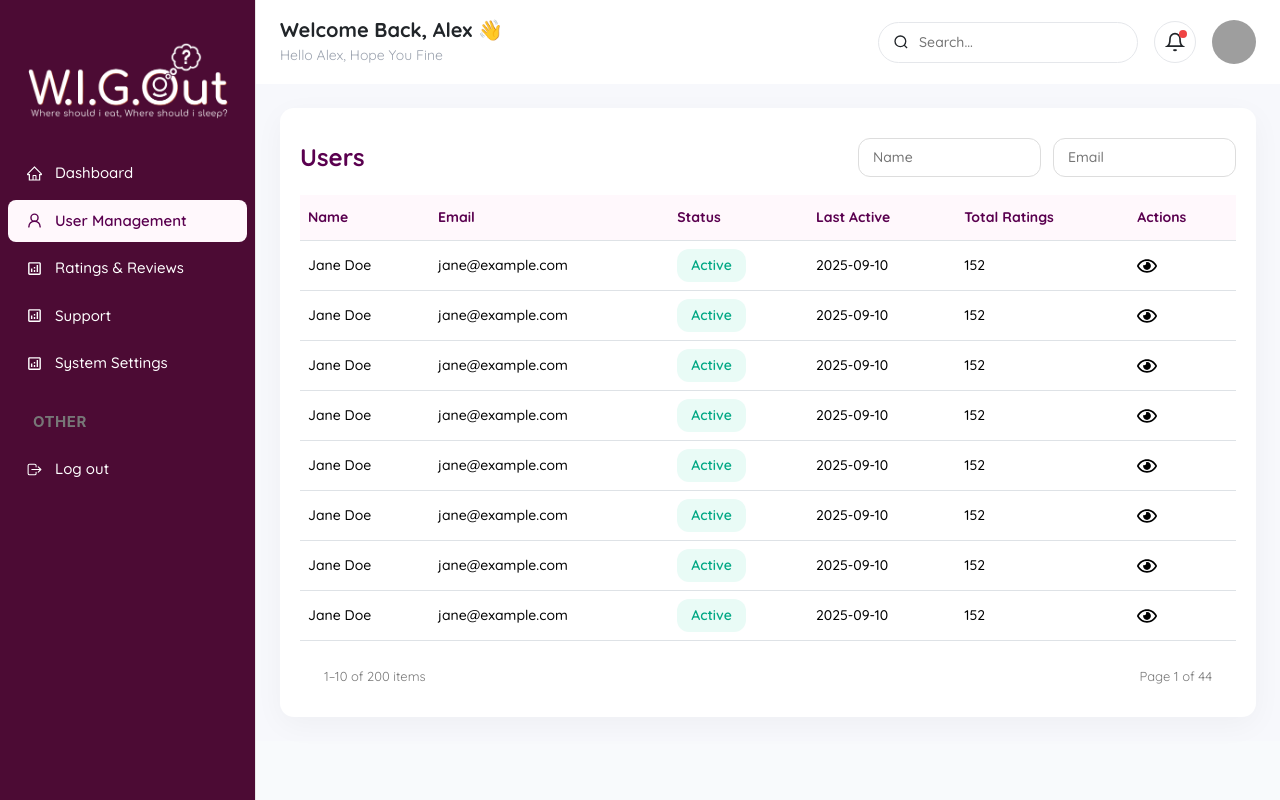
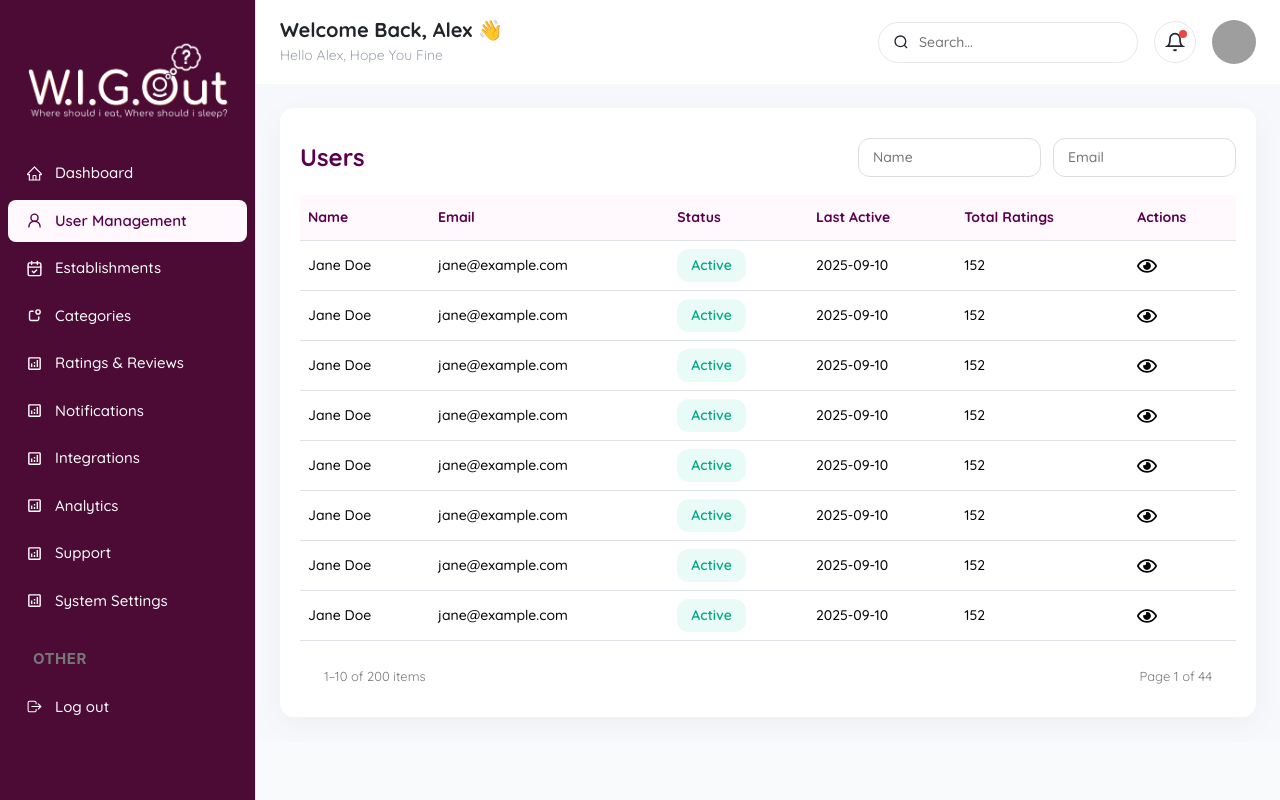
Before and after one commit to 0SyedAli/wigout, a Next.js app: page /dashboard/users in a window 1280 px wide. Built offline with nearby package versions, Linux system fonts and the light colour scheme; grey boxes are pictures that could not be loaded.

Commit message:
Update sidebar.jsx

```diff
--- a/src/components/admin/sidebar.jsx
+++ b/src/components/admin/sidebar.jsx
@@ -25,36 +25,36 @@ export default function StudentSidebar() {
       label: "User Management",
       path: "/dashboard/users",
     },
-    // {
-    //   icon: <LuCalendarCheck size={17} />,
-    //   label: "Establishments",
-    //   path: "/dashboard/establishments",
-    // },
-    // {
-    //   icon: <TbNotification size={17} />,
-    //   label: "Categories",
-    //   path: "/dashboard/categories",
-    // },
+    {
+      icon: <LuCalendarCheck size={17} />,
+      label: "Establishments",
+      path: "/dashboard/establishments",
+    },
+    {
+      icon: <TbNotification size={17} />,
+      label: "Categories",
+      path: "/dashboard/categories",
+    },
     {
       icon: <MdOutlineAnalytics size={17} />,
       label: "Ratings & Reviews",
       path: "/dashboard/reviews",
     },
-    // {
-    //   icon: <MdOutlineAnalytics size={17} />,
-    //   label: "Notifications",
-    //   path: "/dashboard/notifications",
-    // },
-    // {
-    //   icon: <MdOutlineAnalytics size={17} />,
-    //   label: "Integrations",
-    //   path: "/dashboard/integrations",
-    // },
-    // {
-    //   icon: <MdOutlineAnalytics size={17} />,
-    //   label: "Analytics",
-    //   path: "/dashboard/analytics",
-    // },
+    {
+      icon: <MdOutlineAnalytics size={17} />,
+      label: "Notifications",
+      path: "/dashboard/notifications",
+    },
+    {
+      icon: <MdOutlineAnalytics size={17} />,
+      label: "Integrations",
+      path: "/dashboard/integrations",
+    },
+    {
+      icon: <MdOutlineAnalytics size={17} />,
+      label: "Analytics",
+      path: "/dashboard/analytics",
+    },
     {
       icon: <MdOutlineAnalytics size={17} />,
       label: "Support",
```
